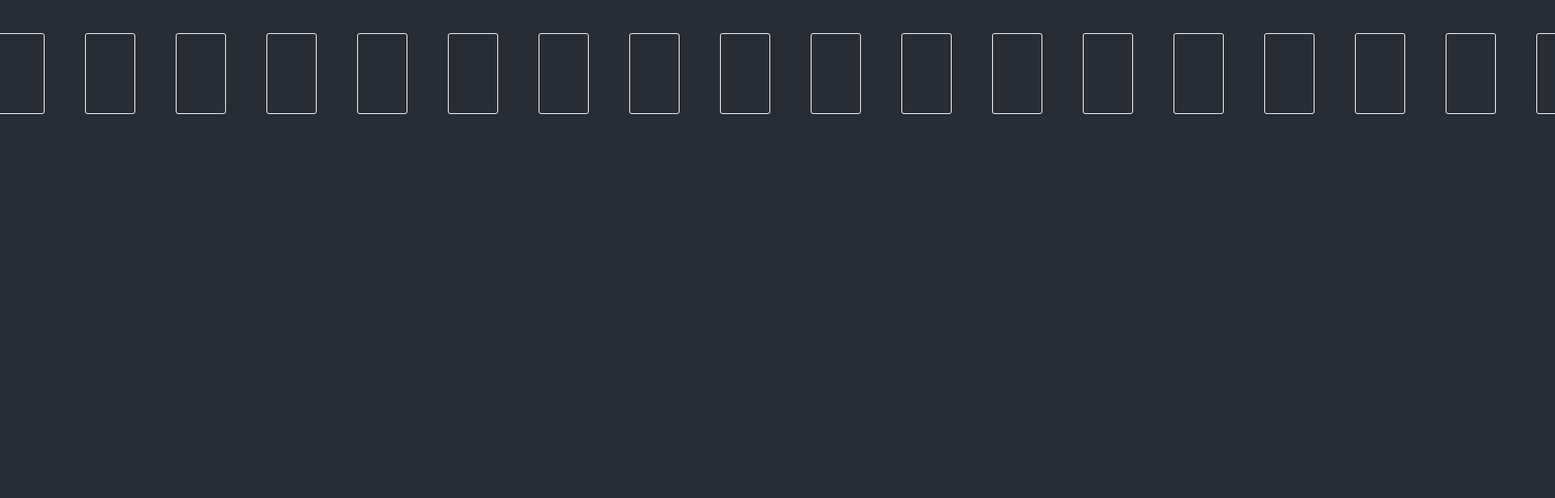
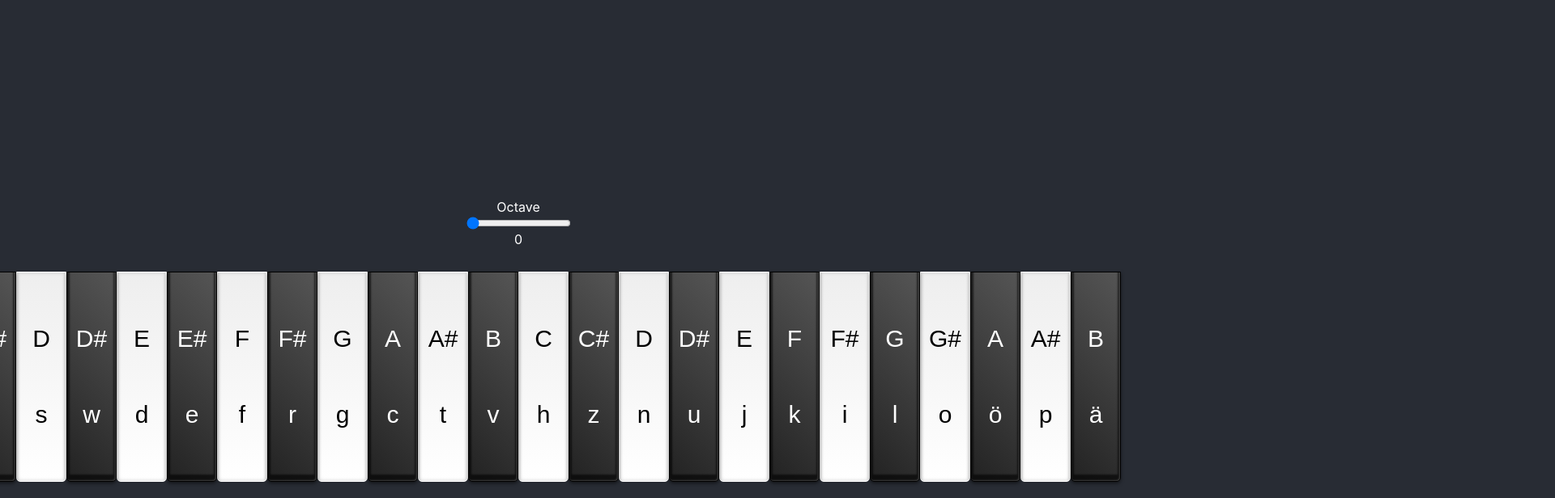
Before and after one commit to lcmoc/piano, a React (Create React App) app: page / in a window 1280 px wide. Shown: the part 184-800 px from the top of the page at 81% size, 1920 px wide, since content can reach past the window. Built offline with nearby package versions, Linux system fonts and the light colour scheme.

Commit message:
implemented octave

```diff
--- a/src/Components/Piano/index.js
+++ b/src/Components/Piano/index.js
@@ -57,73 +57,87 @@ const calculateNoteFrequency = (note, octave) => {
   return frequency;
 };
 
-const createAudio = () => {
-  const context = new (window.AudioContext || window.webkitAudioContext)();
+const context = new (window?.AudioContext || window?.webkitAudioContext)();
 const oscillator = context.createOscillator();
 oscillator.type = 'sine';
 const gainNode = context.createGain();
 gainNode.connect(context.destination);
 
-  return [oscillator, gainNode];
-};
-
 const isAvailableKey = (pressedKey) => {
   return Object.keys(KEY_NOTES).includes(pressedKey.toLocaleLowerCase());
 };
 
-const getOctave = (note) => {
-  const hasOctaveValue = note.length === 2;
-  const octaveNumber = parseInt(note.charAt(1));
+const PianoNotes = () => {
+  const [clickedKeys, setClickedKeys] = useState();
+  const [octave, setOctave] = useState(0);
 
-  return (hasOctaveValue && octaveNumber) || 0;
-};
-
-const PianoNotes = () => {
-  const [clickedKeys, setClickedKeys] = useState([]);
-
-  const stopSound = (oscillator, note) => {
+  const stopSound = (note) => {
     const inUseKeys =
       (note.length > 1 &&
         clickedKeys.filter((currentNote) => currentNote !== note)) ||
       [];
-
-    setClickedKeys([inUseKeys]);
-    oscillator.stop();
+    setClickedKeys(inUseKeys);
+    oscillator.disconnect();
   };
 
+  // const OCTAVE_KEYS = ['1', '2'];
+
+  // const controlOctave = (pressedKey) => {
+  //   const minus = pressedKey === '1';
+  //   const plus = pressedKey === '2';
+
+  //   const newOctave = (minus && octave - 1) || (plus && octave + 1) || octave;
+
+  //   setOctave(newOctave);
+  // };
+
   const makeSound = (pressedKey) => {
-    const [oscillator, gainNode] = createAudio();
     const note = KEY_NOTES[pressedKey];
     const noteChar = note.charAt(0);
-    const octave = getOctave(note);
-    oscillator.frequency.value = calculateNoteFrequency(noteChar, octave);
+    const frequency = calculateNoteFrequency(noteChar, octave);
+    oscillator.frequency.value = frequency;
+
+    console.log('frequency', oscillator.frequency.value);
     oscillator.connect(gainNode);
+
+    setClickedKeys(pressedKey);
     oscillator.start();
 
-    setClickedKeys([...clickedKeys, pressedKey]);
-
-    document.addEventListener('keyup', (event) => {
+    window.addEventListener('keyup', (event) => {
       if (event.repeat) return;
       isAvailableKey(event.key) && stopSound(oscillator, note);
     });
   };
 
   useEffect(() => {
+    console.log('eventlistener keydown added');
     window.addEventListener('keydown', (event) => {
       if (event.repeat) return;
       const pressedKey = event.key;
 
-      isAvailableKey(pressedKey) && makeSound(pressedKey);
+      isAvailableKey(pressedKey) && makeSound(pressedKey.toLowerCase());
+    });
+
     return () => {
-        window.removeEventListener(
-          'keydown',
-          isAvailableKey(pressedKey) && makeSound(pressedKey),
-        );
+      window.removeEventListener('keydown', makeSound);
+      console.log('eventlistener keydown removed');
     };
-    });
-  }, []);
+  }, [octave]);
 
   return (
+    <div className="Container NotePosition">
+      <div className="OctaveContainer">
+        <label htmlFor="octave">Octave</label>
+        <input
+          type="range"
+          name="octave"
+          min="0"
+          max="4"
+          value={octave}
+          onChange={(event) => setOctave(event?.target?.value)}
+        />
+        {octave}
+      </div>
       <div className="NoteContainer">
         {Object.keys(KEY_NOTES).map((key) => {
           const note = KEY_NOTES[key];
@@ -133,11 +147,16 @@ const PianoNotes = () => {
               key={`note-${note}-keyboardKey-${key}`}
               id={`note-${note}-keyboardKey-${key}`}
               style={{
-              backgroundColor: clickedKeys.includes(key) && '#313a4c',
+                background: clickedKeys === key && '#526F9B',
+                color: clickedKeys === key && 'white',
               }}
-          ></button>
+            >
+              <p>{note}</p>
+              <p>{key}</p>
+            </button>
           );
         })}
+      </div>
     </div>
   );
 };
--- a/src/Components/Piano/styles.css
+++ b/src/Components/Piano/styles.css
@@ -1,24 +1,57 @@
+.Container {
+  display: flex;
+  align-items: center;
+  justify-content: center;
+  flex-direction: column;
+  margin-top: 200px;
+}
+
 .NoteContainer {
   display: flex;
   align-items: center;
   justify-content: center;
   flex-direction: row;
-    margin-top: 200px;
+  margin-top: 30px;
+}
+
+.NotePosition {
+  position: fixed;
+  bottom: 0;
+  margin-bottom: 20px;
 }
 
 .Note {
   padding: 30px;
   border: 1px solid #ffffff;
-    color: #ffffff;
+  color: black;
   border-radius: 3px;
-    margin: 25px;
-    width: 20px;
-    height: 100px;
+  width: 60px;
+  height: 260px;
   text-align: center;
-    font-size: 50px;
+  font-size: 30px;
   display: flex;
   justify-content: center;
   align-items: center;
+  flex-direction: column;
   cursor: default;
-    background-color: transparent;
+  box-shadow: -1px 0 0 rgba(255, 255, 255, 0.8) inset, 0 0 5px #ccc inset,
+    0 0 3px rgba(0, 0, 0, 0.2);
+  background: linear-gradient(to bottom, #eee 0%, #fff 100%);
+  border-radius: 0 0 5px 5px;
 }
+
+.Note:nth-child(2n) {
+  box-shadow: -1px -1px 2px rgba(255, 255, 255, 0.2) inset,
+    0 -5px 2px 3px rgba(0, 0, 0, 0.6) inset, 0 2px 4px rgba(0, 0, 0, 0.5);
+  background: linear-gradient(45deg, #222 0%, #555 100%);
+  color: #ffffff;
+  border: 1px solid #000;
+  z-index: 2;
+}
+
+.OctaveContainer {
+  display: flex;
+  flex-direction: column;
+  align-items: center;
+  color: #ffffff;
+}
```
Lines whose indentation alone changed are shown as unchanged.
